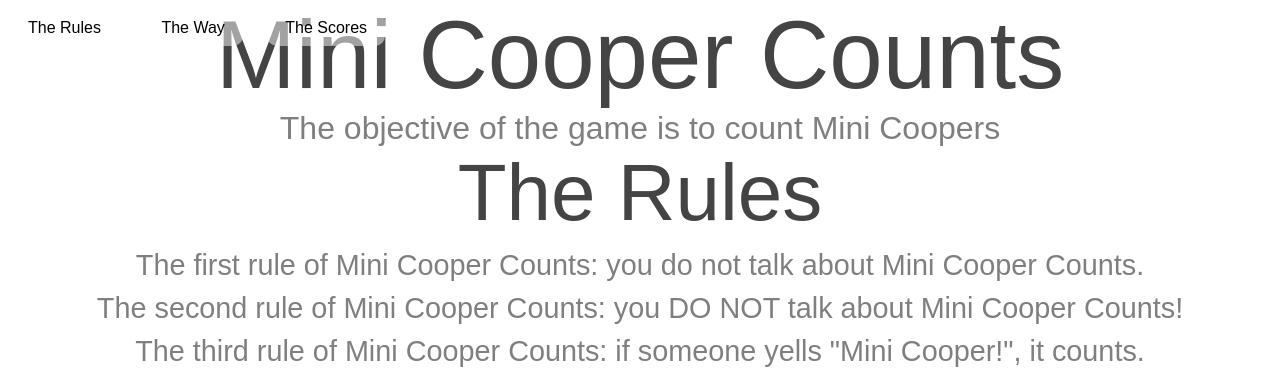
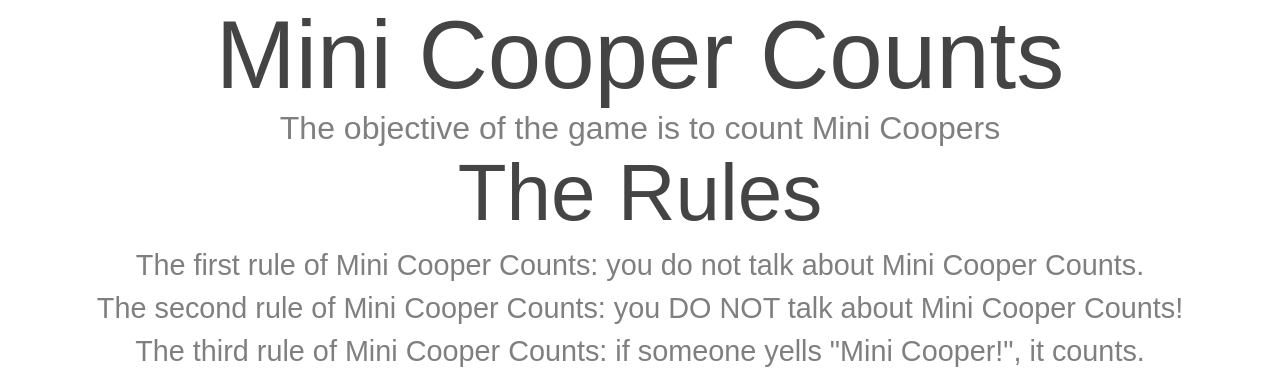
Before and after one commit to C1T1Z3N4/minicoopers, a PHP site: page / in a window 1280 px wide. Shown: the top 380 px of the page. Run offline with PHP 8.4, Linux system fonts and the light colour scheme; some libraries are stand-ins or nearby versions.

Commit message:
Deleted menu

```diff
--- a/css/app.css
+++ b/css/app.css
@@ -55,56 +55,6 @@
     padding-right: 15px;
 }
 
-/* Menu */
-#menu li {
-    display:inline-block;
-    margin: 10px;
-    color: #000;
-    background:#fff;
-    background: rgba(255,255,255, 0.5);
-    -webkit-border-radius: 10px;
-            border-radius: 10px;
-}
-
-#menu li.active, #menu li.active:hover {
-    background:#666;
-    background: rgba(0,0,0, 0.5);
-    color: #fff;
-}
-
-#menu li a{
-    text-decoration:none;
-    color: #000;
-}
-
-#menu li.active a:hover{
-    color: #000;
-}
-
-#menu li:hover{
-    background: rgba(255,255,255, 0.8);
-}
-
-#menu li a, #menu li.active a {
-    padding: 9px 18px;
-    display:block;
-}
-
-#menu li.active a {
-    color: #fff;
-}
-
-#menu {
-    position:fixed;
-    top:0;
-    left:0;
-    height: 40px;
-    z-index: 70;
-    width: 100%;
-    padding: 0;
-    margin:0;
-}
-
 /* Table */
 table {
     border-spacing: 0;
--- a/home.html
+++ b/home.html
@@ -18,12 +18,6 @@
 </head>
 
 <body>
-
-  <ul id="menu">
-    <li data-menuanchor="theRules"><a href="#theRules">The Rules</a></li>
-    <li data-menuanchor="theWay"><a href="#theWay">The Way</a></li>
-    <li data-menuanchor="theScores"><a href="#theScores">The Scores</a></li>
-  </ul>
 
   <div id="fullpage">
 
--- a/js/app.js
+++ b/js/app.js
@@ -48,7 +48,6 @@
     $('#fullpage').fullpage({
         sectionsColor: ['#1bbc9b', '#4BBFC3', '#ccddff', '#7BAABE'],
         anchors: ['intro', 'theRules', 'theWay', 'theScores'],
-        menu: '#menu',
         navigation: true,
         navigationPosition: 'right'
     });
```
